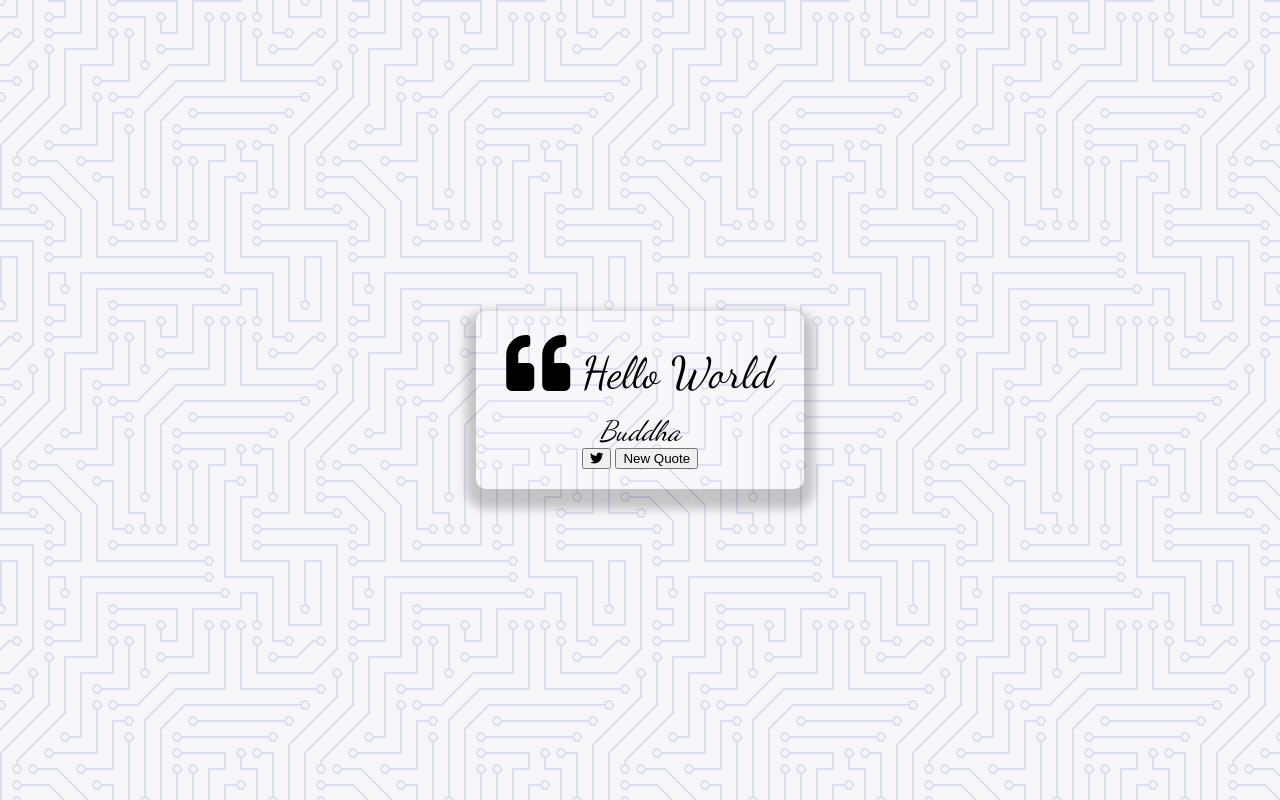
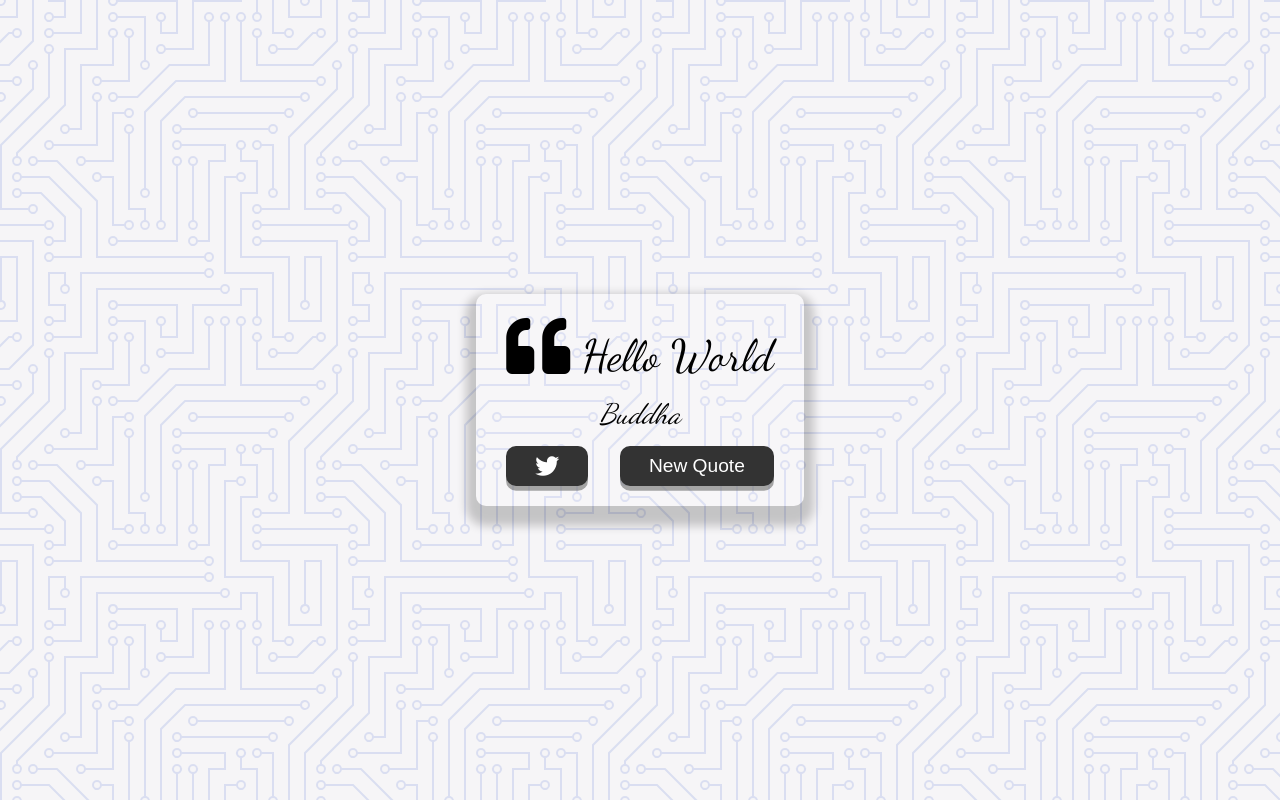
Before and after one commit to JenCall/javascript_projects, a plain HTML site: page quote-generator/index.html in a window 1280 px wide. Drawn offline with Linux system fonts and the light colour scheme.

Commit message:
add button style

```diff
--- a/quote-generator/style.css
+++ b/quote-generator/style.css
@@ -47,6 +47,42 @@ body {
     font-style: italic;
 }
 
+.button-container {
+    margin-top: 15px;
+    display: flex;
+    justify-content: space-between;
+}
+
+button {
+    cursor: pointer;
+    font-size: 1.2rem;
+    height: 2.5rem;
+    border: none;
+    border-radius: 10px;
+    color: #fff;
+    background: #333;
+    outline: none;
+    padding: 0.5rem 1.8rem;
+    box-shadow: 0 0.3rem rgba(121, 121, 121, 0.65);
+}
+
+button:hover {
+    filter: brightness(140%);
+}
+
+button:active {
+    transform: translate(0, 0.3rem);
+    box-shadow: 0 0.1rem rgba(255, 255, 255, 0.65);
+}
+
+.twitter-button:hover {
+    color: #38a1f3;
+}
+
+.fa-twitter {
+    font-size: 1.5rem;
+}
+
 /* Media Query: Tablet or Smaller */
 
 @media screen and (max-width: 1000px) {
```
